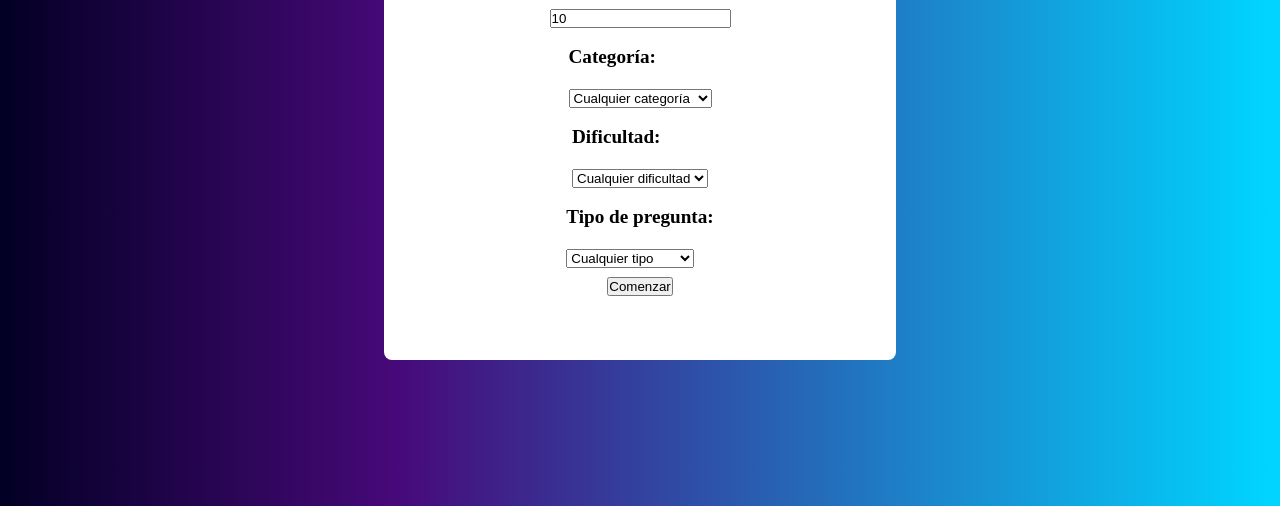
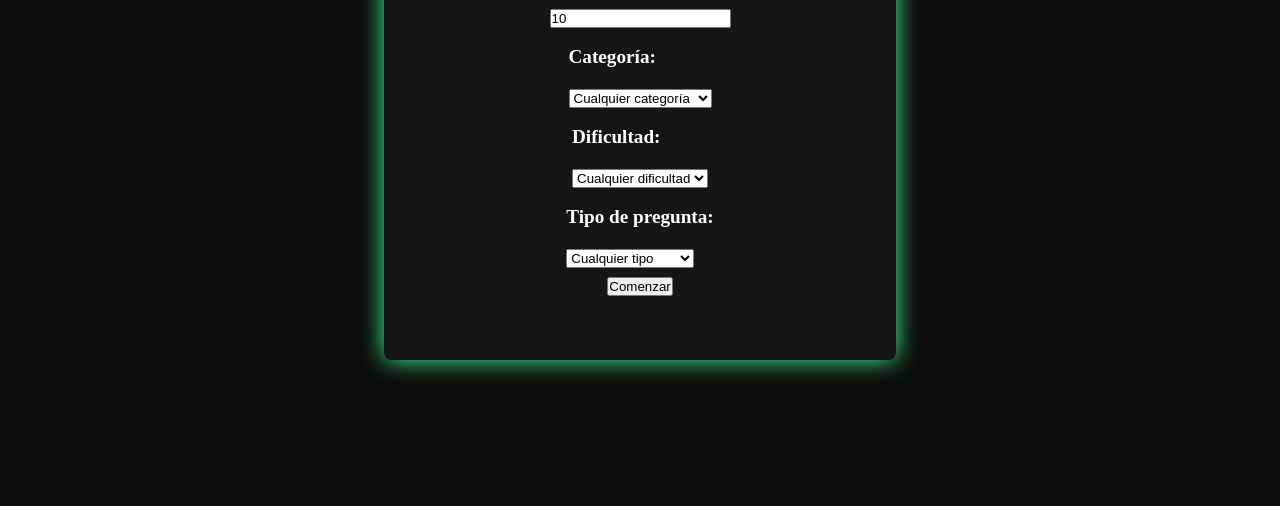
Before and after one commit to escorpion16/TRIVIA, a plain HTML site: page index.html in a window 1280 px wide. Shown: the part 294-800 px from the top of the page. Drawn offline with Linux system fonts and the light colour scheme.

Commit message:
Modificando estilo de formulario neon

```diff
--- a/main.css
+++ b/main.css
@@ -9,14 +9,13 @@ body {
     height: 100vh;
     justify-content: center;
     align-items: center;
-    background: rgb(2,0,36);
-    background: linear-gradient(90deg, rgba(2,0,36,1) 0%, rgba(71,9,121,1) 31%, rgba(0,212,255,1) 99%);
+    background-color: #0C0C0C;
 }
 #trivia {
     width: 30vw;
     border-radius: 8px;
     background-color:  #fff;
-    color: #000;
+    color: #fff;
     font-weight: 600;
     font-size: 1.2rem;
     display: flex;
@@ -26,6 +25,8 @@ body {
     margin: auto;
     padding: 5%;
     line-height: 2.5rem;
+    box-shadow: 0 0 25px #4f9;
+    background-color: #161616;
 }
 
 .question-field label {
```
